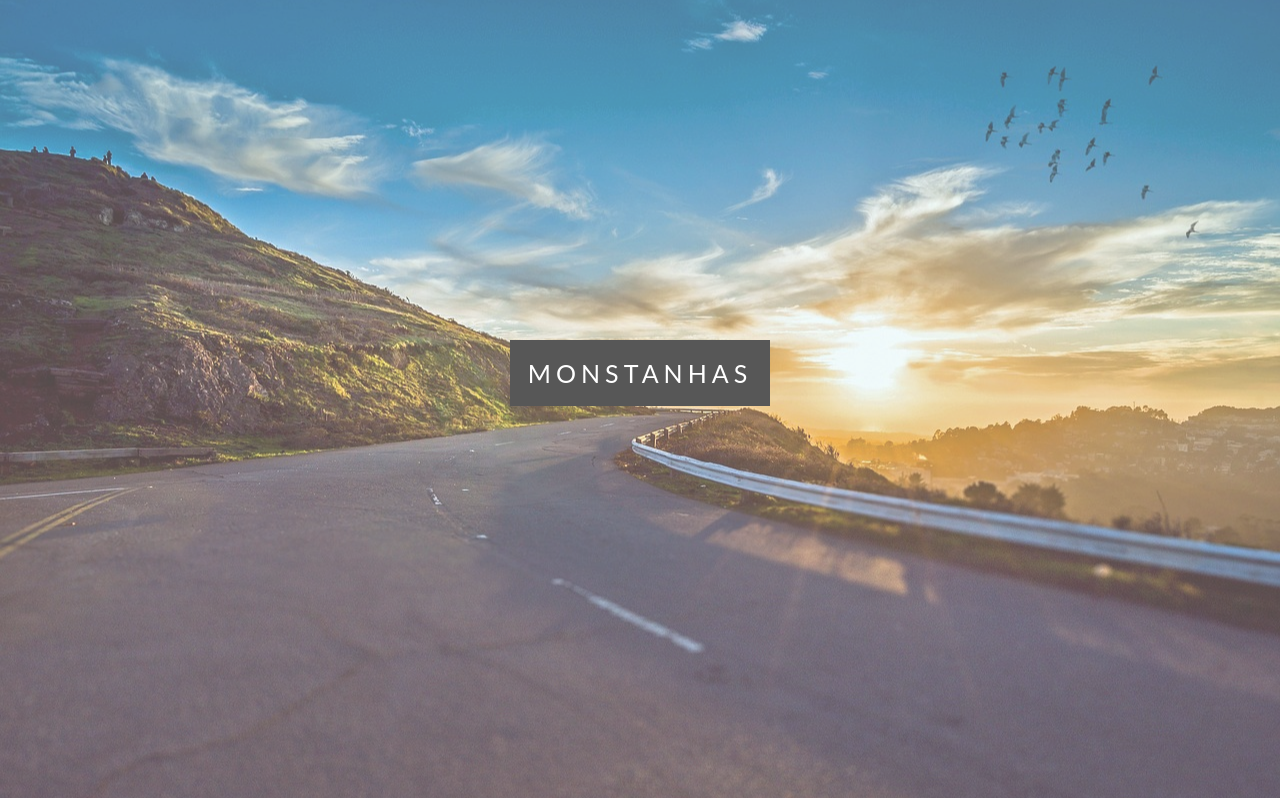
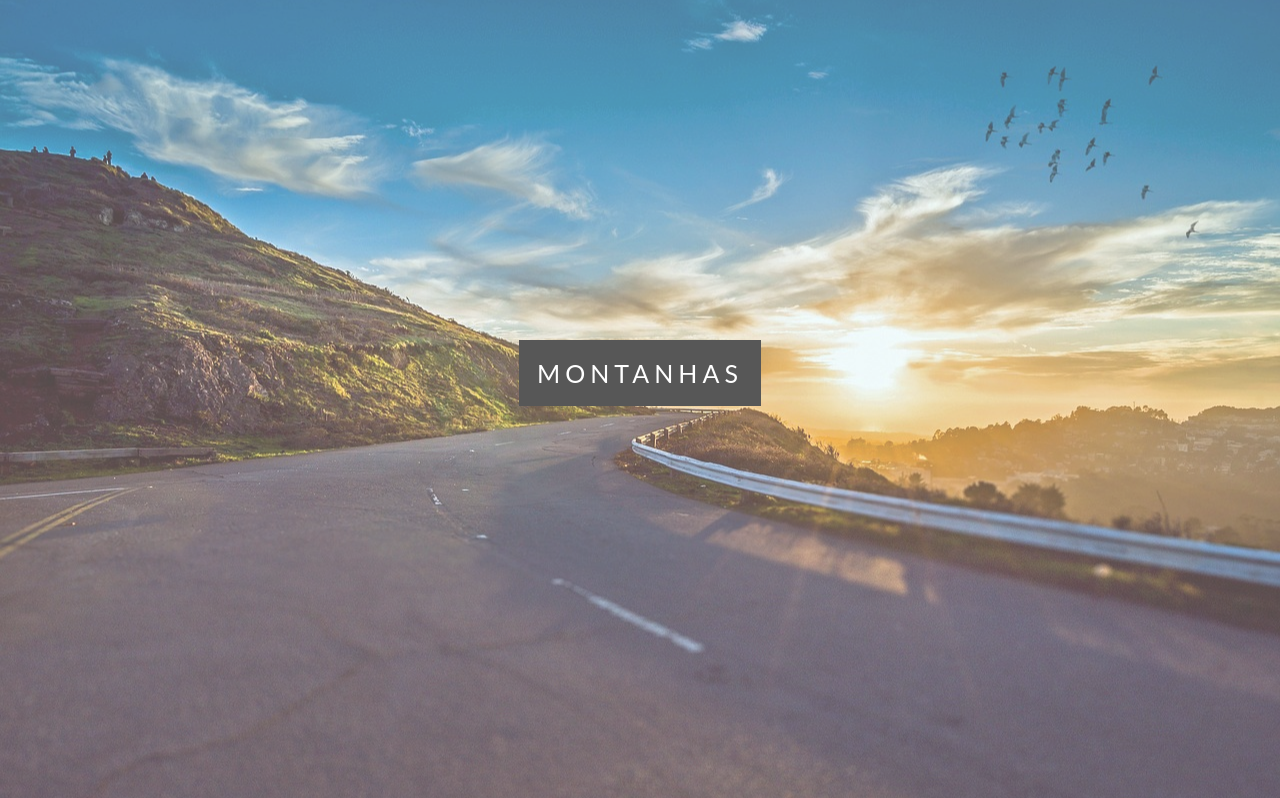
Before and after one commit to AndersondaSilvaMendonca/DesenvolvimentoWeb, a plain HTML site: page parallax/index.html in a window 1280 px wide. Shown: the part 3029-3827 px from the top of the page. Drawn offline with Linux system fonts and the light colour scheme.

Commit message:
Update index.html

```diff
--- a/parallax/index.html
+++ b/parallax/index.html
@@ -149,7 +149,7 @@
 
     <div class="caixa4">
          <div class="conteudo-titulo">
-            <span class="titulo">Monstanhas</span>
+            <span class="titulo">Montanhas</span>
         </div>
     </div>
 
```
